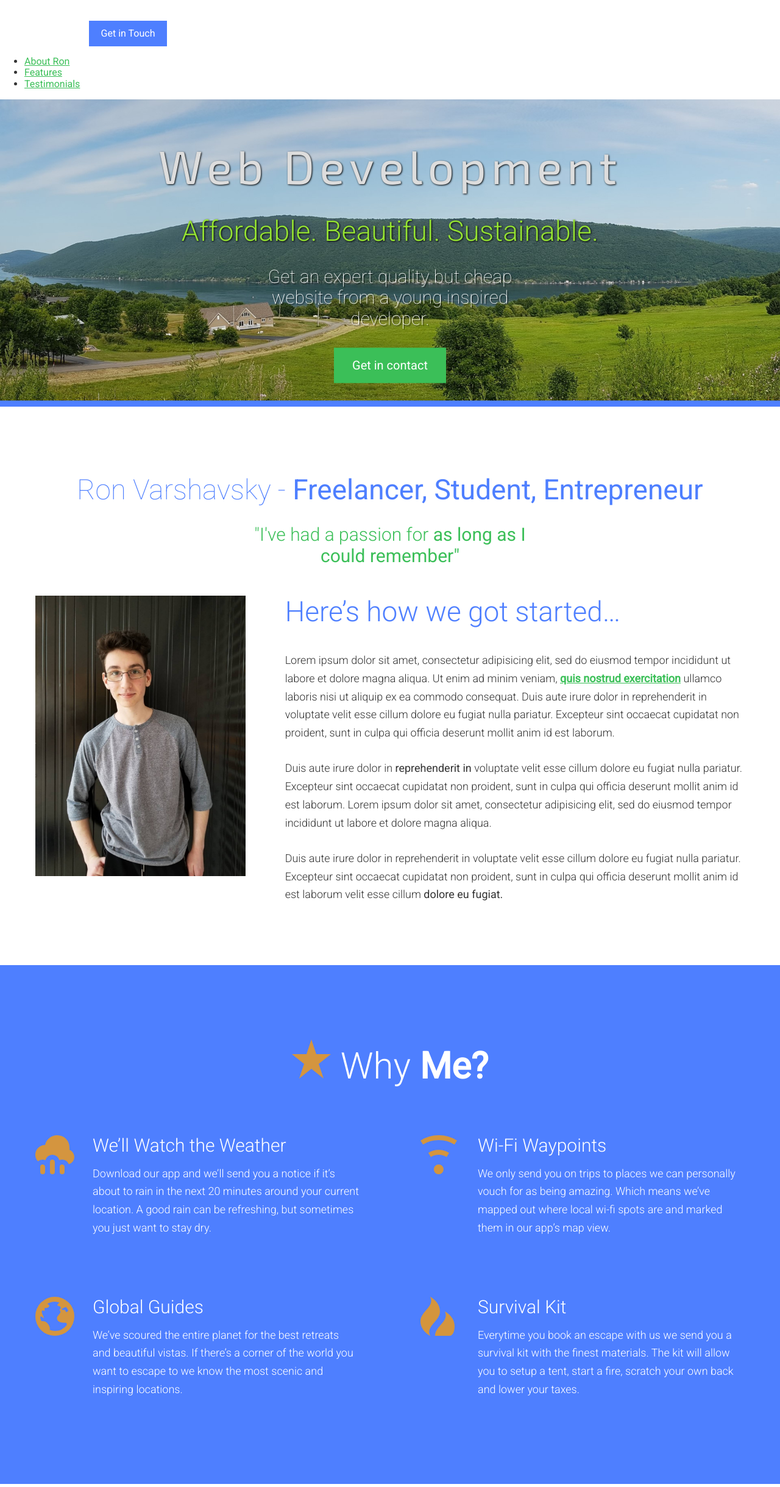
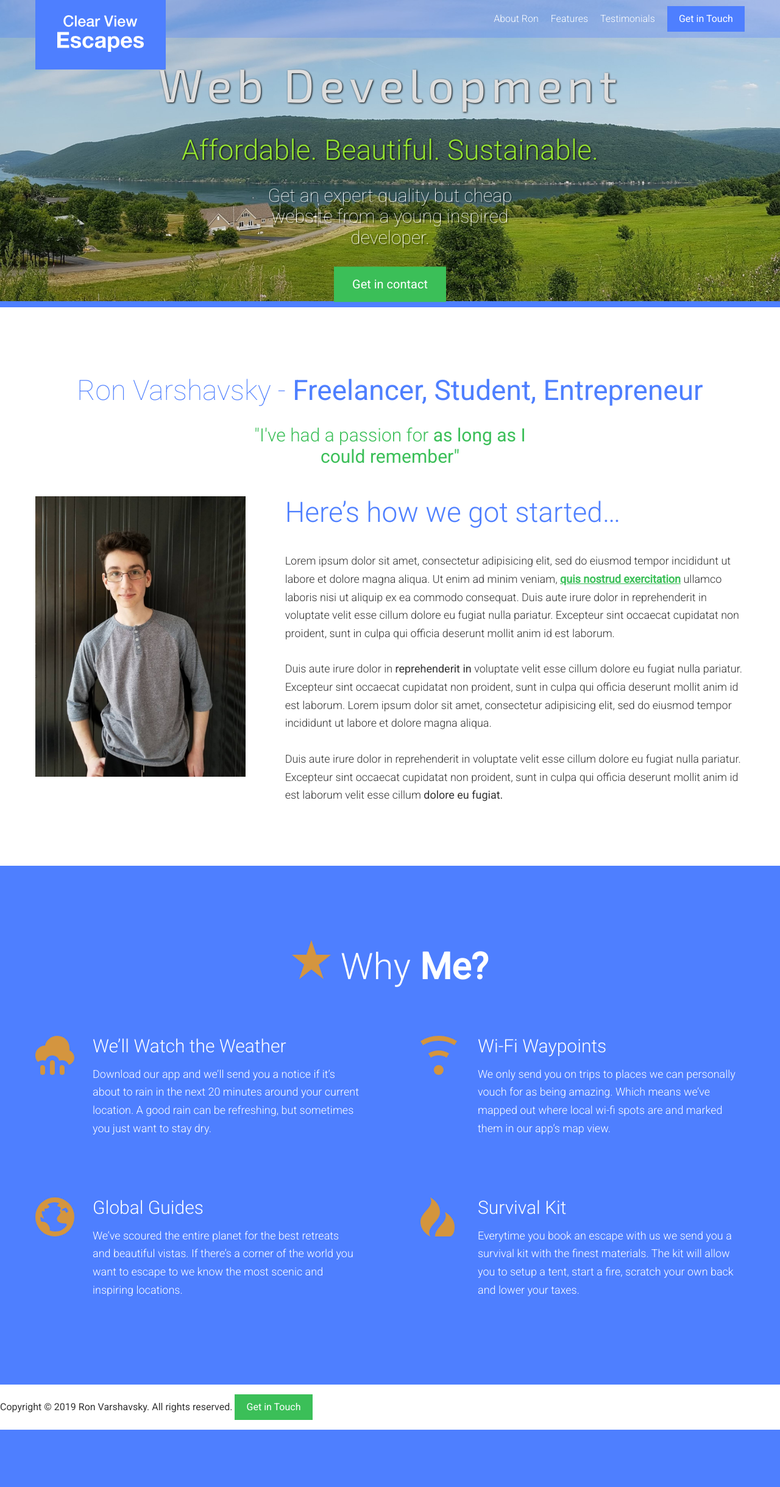
Before and after one commit to VangoCode/ronvar, a PHP site: page / in a window 1280 px wide. Shown: the top 2439 px of the page at 61% size. After the commit the page ends 2345 px from the top, so only its background shows below. Run offline with PHP 8.4, Linux system fonts and the light colour scheme; some web fonts are replaced.

Commit message:
Finished Styling Header

```diff
--- a/app/assets/styles/modules/_introduction.css
+++ b/app/assets/styles/modules/_introduction.css
@@ -7,12 +7,17 @@
     }
 
     &__text-content {
+        padding-top: 88px;
         position: absolute;
         top: 50%;
         transform: translateY(-50%);
         left: 0;
         width: 100%;
         text-align: center;
+
+        @mixin atMedium {
+            padding-top: 60px;
+        }
     }
 
     &__title {
--- a/app/assets/styles/styles.css
+++ b/app/assets/styles/styles.css
@@ -11,3 +11,5 @@
 @import "modules/_generic-content-container";
 @import "modules/_section-title";
 @import "modules/_performance";
+@import "modules/_site-header";
+@import "modules/_primary-nav";
--- a/app/index.html
+++ b/app/index.html
@@ -20,16 +20,28 @@
 
     <body>
 
-        <header>
-            <img src="assets/images/icons/clear-view-escapes.svg">
+        <header class="site-header">
+            <div class="wrapper">
+                <div class="site-header__logo">
+                    <div><img src="assets/images/icons/clear-view-escapes.svg"></div>
+                </div>
+
+                <div class="site-header__menu-icon"></div>
+
+                <div class="site-header__menu-content">
+                    <div class="site-header__btn-container">
                         <a href="#" class="btn">Get in Touch</a>
-            <nav>
+                    </div>
+
+                    <nav class="primary-nav primary-nav--pull-right">
                         <ul>
                             <li><a href="#about">About Ron</a></li>
                             <li><a href="#features">Features</a></li>
                             <li><a href="#testimonials">Testimonials</a></li>
                         </ul>
                     </nav>
+                </div>
+            </div>
         </header>
 
         <!-- Introduction -->
@@ -128,5 +140,7 @@
             <p>Copyright &copy; 2019 Ron Varshavsky. All rights reserved. <a href="#" class="btn btn--green">Get in Touch</a></p>
         </footer>
 
+        <script src="assets/scripts/App.js"></script>
+
     </body>
 </html>
--- a/app/temp/styles/styles.css
+++ b/app/temp/styles/styles.css
@@ -378,6 +378,7 @@ a {
     }
 
 .introduction__text-content {
+        padding-top: 88px;
         position: absolute;
         top: 50%;
         -webkit-transform: translateY(-50%);
@@ -385,6 +386,13 @@ a {
         left: 0;
         width: 100%;
         text-align: center;
+    }
+
+@media (min-width: 768px) {
+
+.introduction__text-content {
+            padding-top: 60px
+    }
     }
 
 .introduction__title {
@@ -748,3 +756,99 @@ a {
             text-align: left
     }
     }
+
+.site-header {
+    padding: 10px 0;
+    position: absolute;
+    z-index: 2;
+    width: 100%;
+}
+
+@media (min-width: 768px) {
+
+.site-header {
+        background-color: rgba(78,127,255, .3)
+}
+    }
+
+.site-header__btn-container {
+        float: right;
+    }
+
+.site-header__logo {
+        position: absolute;
+        background-color: #4E7FFF;
+        padding: 25px 36px;
+        left: 50%;
+        -webkit-transform: translateX(-50%) scale(.8);
+                transform: translateX(-50%) scale(.8);
+        -webkit-transform-origin: 50% 0%;
+                transform-origin: 50% 0%;
+        top: 0;
+
+    }
+
+@media (min-width: 768px) {
+
+.site-header__logo {
+            left: auto;
+            -webkit-transform: translateX(0);
+                    transform: translateX(0)
+
+    }
+    }
+
+.site-header__menu-icon {
+        width: 20px;
+        height: 20px;
+        background-color: #FFF;
+        position: absolute;
+        top: 10px;
+        right: 10px;
+    }
+
+@media (min-width: 768px) {
+
+.site-header__menu-icon {
+            display: none
+    }
+    }
+
+.site-header__menu-content {
+        display: none;
+    }
+
+@media (min-width: 768px) {
+
+.site-header__menu-content {
+            display: block
+    }
+    }
+
+.primary-nav--pull-right {
+        float:right;
+    }
+
+.primary-nav ul {
+        margin: 0;
+        padding: 0;
+    }
+
+.primary-nav ul::after {
+        content: "";
+        clear: both;
+        display: table;
+    }
+
+.primary-nav li {
+        list-style: none;
+        float: left;
+        padding-right: 20px;
+        padding-top: 12px;
+    }
+
+.primary-nav a {
+        color: #fff;
+        text-decoration: none;
+        font-weight: 300;
+    }
--- a/gulp/tasks/styles.js
+++ b/gulp/tasks/styles.js
@@ -4,11 +4,12 @@ var gulp = require('gulp'),
     cssvars = require('postcss-simple-vars'),
     nested = require('postcss-nested'),
     cssimport = require('postcss-import'),
-    mixins = require('postcss-mixins');
+    mixins = require('postcss-mixins'),
+    hexrgba = require('postcss-hexrgba');
 
 gulp.task('styles', function() {
     return gulp.src('./app/assets/styles/styles.css')
-    .pipe(postcss([cssimport, mixins, cssvars, nested, autoprefixer]))
+    .pipe(postcss([cssimport, mixins, cssvars, nested, hexrgba, autoprefixer]))
     .on('error', function(errorInfo) {
         console.log(errorInfo.toString());
         this.emit('end');
```
Also changed, not shown: app/assets/styles/modules/_primary-nav.css (added, +27 -0 lines), app/assets/styles/modules/_site-header.css (added, +51 -0 lines), app/assets/scripts/App.js (added). Lines whose indentation alone changed are shown as unchanged.
